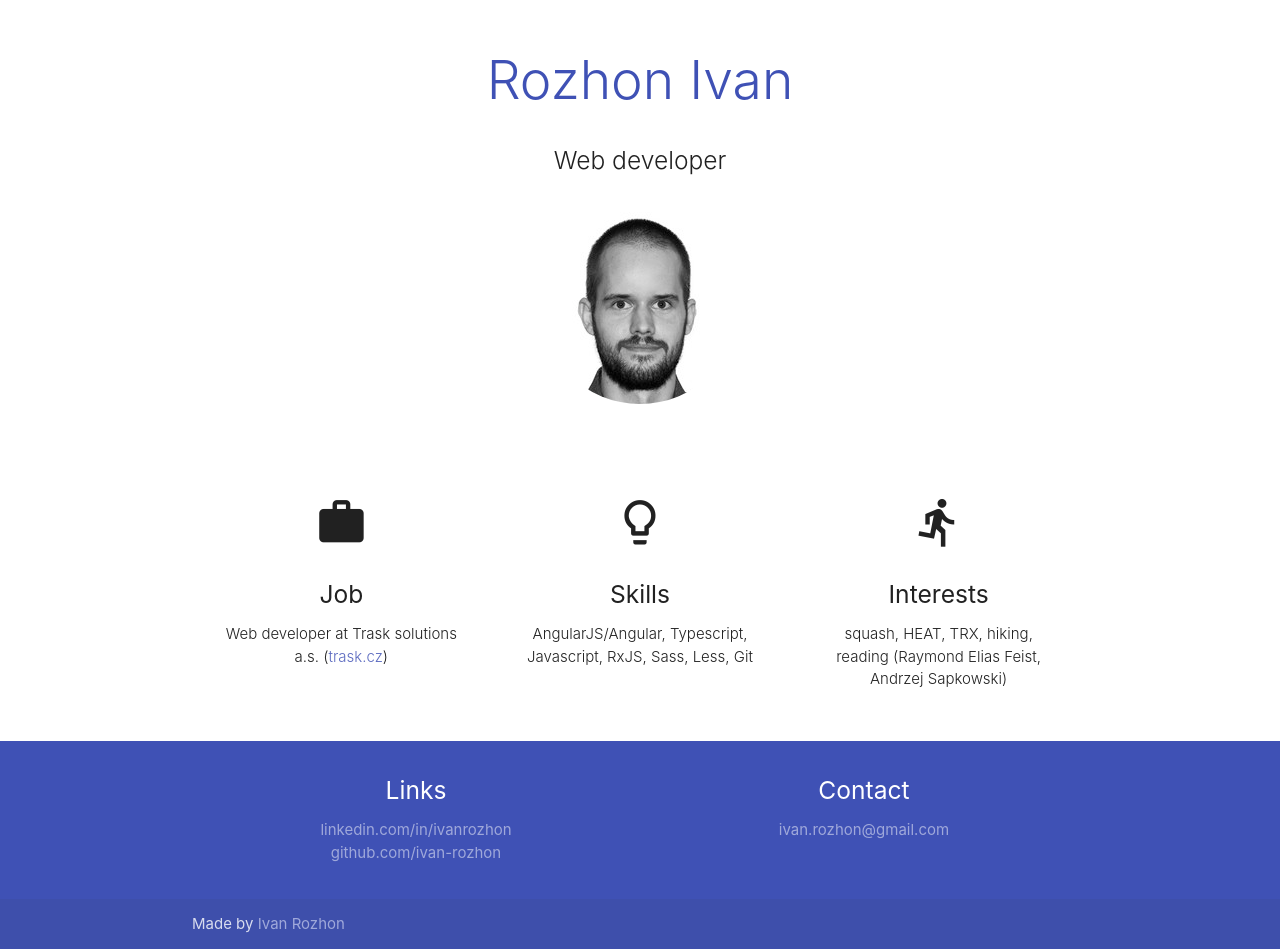
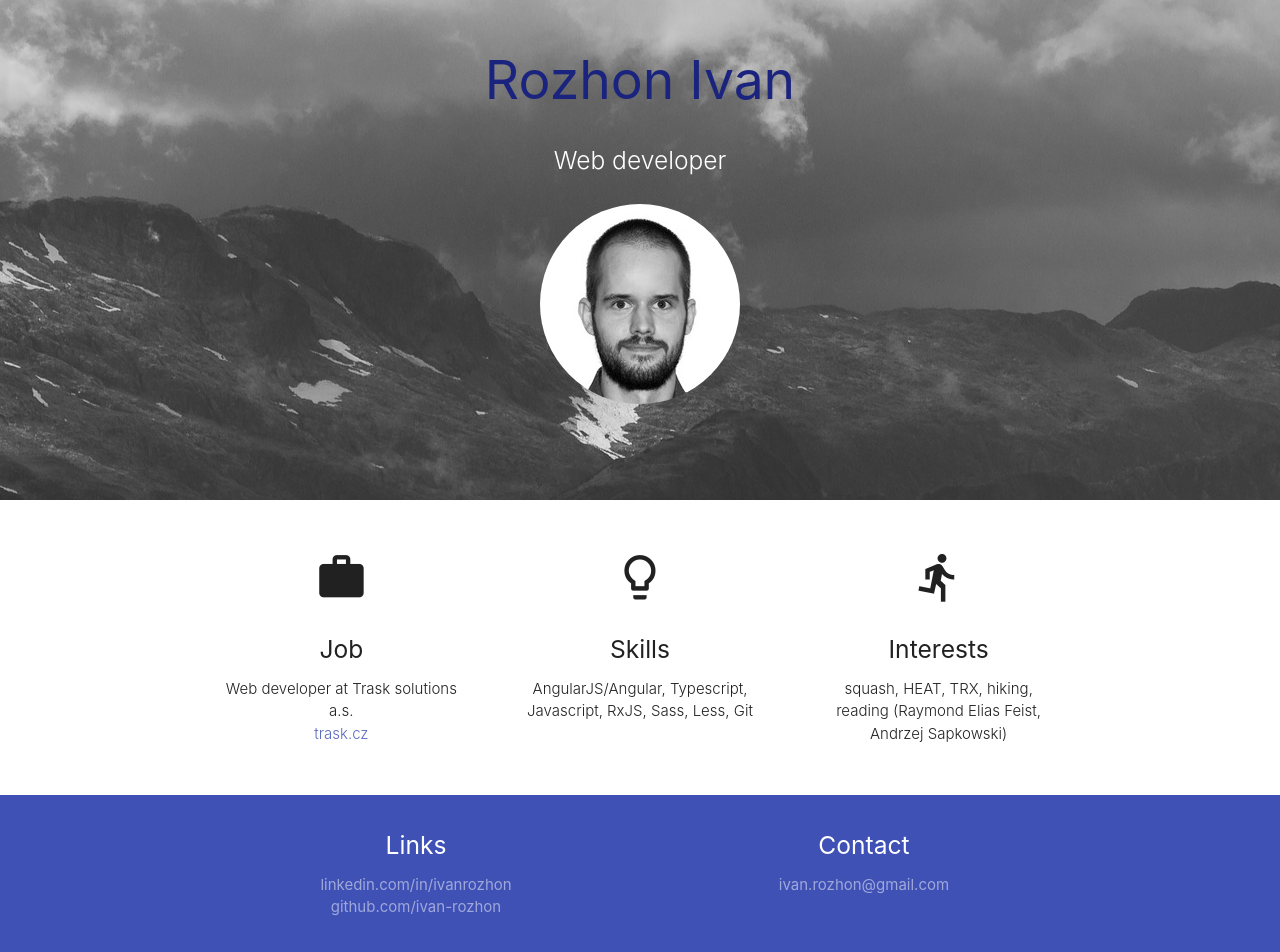
Before and after one commit to ivan-rozhon/ngi, an Angular app: page / in a window 1280 px wide. Shown: the top 952 px of the page. Built offline with nearby package versions, Linux system fonts and the light colour scheme.

Commit message:
add parallax; remove routing;

```diff
--- a/src/app/app-routing.module.ts
+++ /dev/null
@@ -1,10 +0,0 @@
-import { NgModule } from '@angular/core';
-import { Routes, RouterModule } from '@angular/router';
-
-const routes: Routes = [];
-
-@NgModule({
-  imports: [RouterModule.forRoot(routes)],
-  exports: [RouterModule]
-})
-export class AppRoutingModule { }
--- a/src/app/app.component.html
+++ b/src/app/app.component.html
@@ -1,23 +1,15 @@
-<!-- <div #fixedActionBtn class="fixed-action-btn">
-  <a class="btn-floating btn-large indigo">
-    <i class="large material-icons">mode_edit</i>
-  </a>
-  <ul>
-    <li><a class="btn-floating red"><i class="material-icons">insert_chart</i></a></li>
-    <li><a class="btn-floating yellow darken-1"><i class="material-icons">format_quote</i></a></li>
-    <li><a class="btn-floating green"><i class="material-icons">publish</i></a></li>
-    <li><a class="btn-floating blue"><i class="material-icons">attach_file</i></a></li>
-  </ul>
-</div> -->
+<div class="parallax-container">
+  <div #parallax class="parallax"><img [src]="parallaxImageUrl"></div>
 
-<div class="section">
-  <div class="container">
-    <h2 class="header center indigo-text light">Rozhon Ivan</h2>
-    <div class="row center">
-      <h5 class="header col s12 light">Web developer</h5>
-    </div>
-    <div class="row center">
-      <img class="responsive-img circle" [src]="imageUrl">
+  <div class="section">
+    <div class="container">
+      <h2 class="header center indigo-text text-darken-4">Rozhon Ivan</h2>
+      <div class="row center">
+        <h5 class="header col s12 light white-text">Web developer</h5>
+      </div>
+      <div class="row center">
+        <img class="responsive-img circle" [src]="profileImageUrl">
+      </div>
     </div>
   </div>
 </div>
@@ -31,8 +23,9 @@
           <h2 class="center"><i class="material-icons">work</i></h2>
           <h5 class="center">Job</h5>
 
-          <p class="light center">Web developer at Trask solutions a.s. (<a class="indigo-text text-lighten-1" target="_blank"
-              href="https://www.trask.cz/">trask.cz</a>)</p>
+          <p class="light center">Web developer at Trask solutions a.s.
+            <br>
+            <a class="indigo-text text-lighten-1" target="_blank" href="https://www.trask.cz/">trask.cz</a></p>
         </div>
       </div>
 
@@ -80,7 +73,7 @@
   </div>
 
   <div class="footer-copyright">
-    <div class="container">
+    <div class="container center">
       Made by <a class="indigo-text text-lighten-3" href="https://rozhon.net">Ivan Rozhon</a>
     </div>
   </div>
--- a/src/app/app.component.ts
+++ b/src/app/app.component.ts
@@ -1,6 +1,6 @@
 import { Component, AfterViewInit, ViewChild, ElementRef } from '@angular/core';
 
-// import { FloatingActionButton } from 'materialize-css';
+import { Parallax } from 'materialize-css';
 
 @Component({
   selector: 'ngi-root',
@@ -8,17 +8,19 @@ import { Component, AfterViewInit, ViewChild, ElementRef } from '@angular/core';
   styleUrls: ['./app.component.scss']
 })
 export class AppComponent implements AfterViewInit {
-  imageUrl: string;
+  profileImageUrl: string;
+  parallaxImageUrl: string;
 
   constructor() {
-    this.imageUrl = './../assets/images/rozhon.jpeg';
+    this.profileImageUrl = './../assets/images/rozhon.jpeg';
+    this.parallaxImageUrl = './../assets/images/parallax.jpg';
   }
 
-  // @ViewChild('fixedActionBtn')
-  // fixedActionBtn: ElementRef;
+  @ViewChild('parallax')
+  parallax: ElementRef;
 
   ngAfterViewInit(): void {
-    // // initialize materialize components
-    // FloatingActionButton.init(this.fixedActionBtn.nativeElement);
+    // initialize materialize components
+    Parallax.init(this.parallax.nativeElement);
   }
 }
--- a/src/app/app.module.ts
+++ b/src/app/app.module.ts
@@ -1,12 +1,11 @@
 import { BrowserModule } from '@angular/platform-browser';
 import { NgModule } from '@angular/core';
 
-import { AppRoutingModule } from '@root/app-routing.module';
 import { AppComponent } from '@root/app.component';
 
 @NgModule({
   declarations: [AppComponent],
-  imports: [BrowserModule, AppRoutingModule],
+  imports: [BrowserModule],
   providers: [],
   bootstrap: [AppComponent]
 })
```
Also changed, not shown: src/assets/images/parallax.jpg (added).
